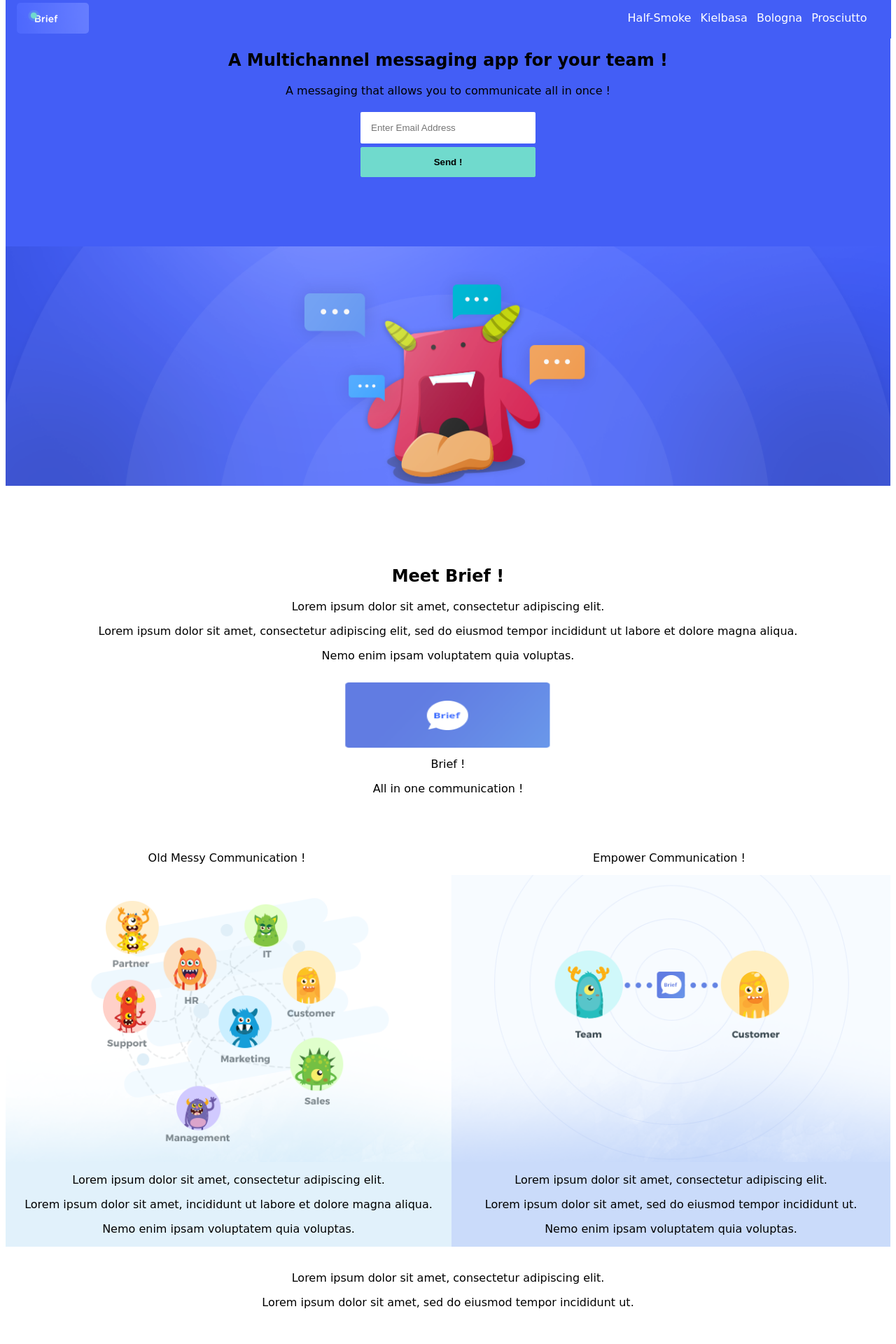
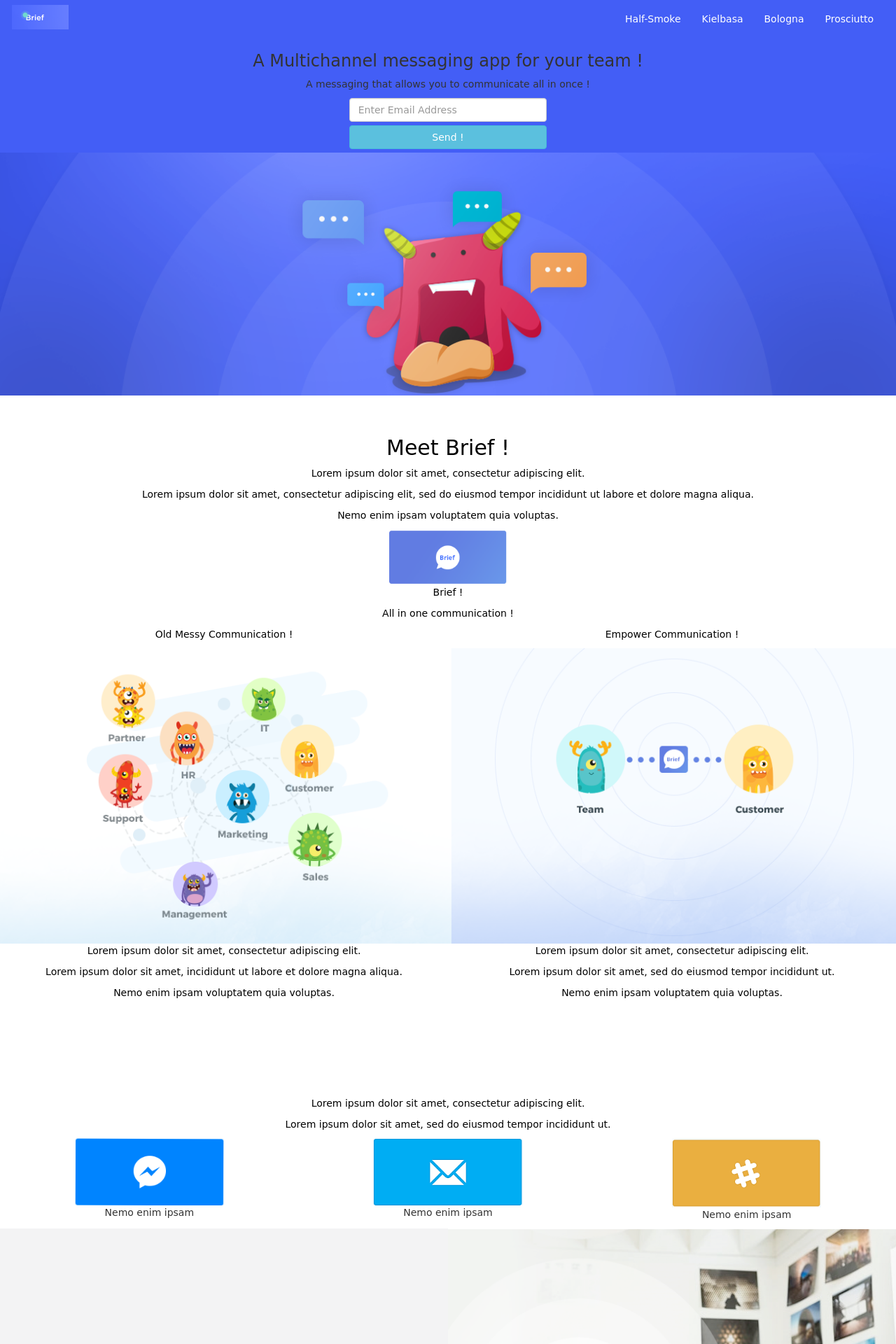
Before and after one commit to divyanshu-rawat/A-Dribbble-Shot, a PHP site: page / in a window 1280 px wide. Shown: the top 1920 px of the page at 70% size. Run offline with PHP 8.4, Linux system fonts and the light colour scheme; some libraries are stand-ins or nearby versions.

Commit message:
User Interface #responsive !

```diff
--- a/css/mycss.css
+++ b/css/mycss.css
@@ -1,278 +1,58 @@
-/*! Basscss | http://basscss.com | MIT License */
 
-.blue
+.navbar-inverse
 {
-	background: #435EF6;
-	color: white;
-    /* margin-left: 8px !important; */
-    /* margin-right: 8px !important; */
-    width: 98.8% !important;
-    margin-bottom:8px !important ;
-    height: 55px;
-    /* border: 1px solid black; */
-    margin-top: -8px;
+    background: #435EF6 !important;
+    border:2px solid #435EF6 !important;
+    margin-bottom:0px !important;
+    border-radius:0px !important;
+}
+li > a
+{
+    color:white !important;
 }
 body
 {
 	background: white;
     font-family: cursive !important;
 }
-.section_image
+.flex
 {
-	/*background-image: url('../rsz_chatbox-logo.jpg');*/
-	/*height: 800px;*/
-
+    background:#f3f3f4;
+    align-items:center;
+    display:flex;
 }
 
-.fa-apple
+.justify-content
 {
-    opacity: 1;
-    color:#00FF00;
+    display: flex;
+    justify-content:center;
 }
 
-.my_font
+.xyz
 {
-    color:white;
-    margin-top:7%;
-    opacity:.7;
+    text-align: center;
+    margin: 0 auto;
 }
 
-.my_font:hover
+.center
 {
-    color:white;
-    margin-top:7%;
-    opacity: 1;
+    text-align: center;
+}
+.width
+{
+    width: 100%;
+}
+.my_padding
+{
+    padding-right:0px !important;
+    padding-left:0px !important;
+}
+.my_margin
+{
+    margin-top: 5px;
 }
 
-
-.section_6
-{
-    height: 800px;
-    /* width: 100% !important; */
-    /* border: 1px solid red; */
-    background: url('../img/brief_final_2.png');
-    background-repeat: no-repeat;
-     background-size:100% auto;
-}
-.section_2_image_1
-{
-	/*background-image: url('../bigstock-Abstract.jpg');*/
-	height: 1550px;
-    background: white;
-    /* border:1px solid red; */
-
-}
-
-.section_div_1
-{
-	margin: 0 auto !important;
-    background-image: url('../img/brief_final_section_2.png');
-    height: 400px;
-    background-size:100% auto;
-    background-repeat: no-repeat;
-}
-
-
-.section__div
-{
-    margin: 0 auto !important;
-    /* background-image: url('../brief_final_section_2.png'); */
-    height: 300px;
-    /* background-size:100% auto; */
-    /* background-repeat: no-repeat; */
-    background: #435EF6;
-}
-
-
-.aside_1
-{
-    height:600px;
-    margin-top:3%;
-    /* border: 1px solid black; */
-
-}
-
-img{
-
-    width:100% ;
-    height:100% ;
-    display:block;
-     border-radius: 5px;
-
-}
-
-.aside_1_inner
-{
-    height:410px;
-    margin:0 auto;
-    margin-top:4% !important;
-    background: url("../img/abcd.png");
-     background-size:100% auto;
-    background-repeat: no-repeat;
-    /* border: 1px solid black; */
-
-}
-
-.section_2_image_2
-{
-	height: 200px;
-	width: 40%;
-	/* border: 1px solid black; */
-	margin-top: 15px !important;
-    margin:0 auto;
-}
-
-.section_2_inner
-{
-    height: 110px;
-    margin-top: 10px !important;
-    margin:0 auto;
-        /*box-shadow: 2px 2px 2px 2px #191919;*/
-}
-
-.section_1_image_2
-{
-    height: 250px;
-    width: 300px;
-    border: 1px solid white;
-    margin-top: 10px !important;
-    margin:0 auto;
-    background: url('../img/psd-chat-icon-clip-art.png');
-    /*opacity: .9;*/
-}
-
-
-.section_4
-{
-    height: 600px;
-    /*border: 1px solid white;*/
-    margin-top: 8%;
-    background: url('../img/brief_final.png');
-    background-repeat: no-repeat;
-    background-size:100% auto;
-      background-color: white;
-
-}
-
-.section_5
-{
-    height: 400px;
-    background: white;
-    /*border: 1px solid white;*/
-    /*background: url('../brief_final.png');*/
-    /*background-repeat: no-repeat;*/
-        /*background-size:100% auto;*/
-}
-
-
-
-.my_nav
-{
-    /* border:1px solid black; */
-    height:120px;
-    margin-top:3%;
-    width: 20% !important;
-    margin-left: 8%;
-    /*box-shadow: 2px 2px 2px 1px #323232;*/
-    border-radius: 5px;
-}
-
-
-.my_nav_3
-{
-    /* border:1px solid black; */
-    height:180px;
-    margin-top:3%;
-    margin-left: 14%;
-    /*box-shadow: 2px 2px 2px 1px #323232;*/
-    border-radius: 5px;
-}
-
-.section_6_inner
-{
-    height:180px;
-    margin-top:44%;
-    margin-left:38%;
-    /*display: flex;*/
-    /*align-items: flex-end !important;*/
-    background:#fcd08c;
-}
-
-
-.my_nav_2
-{
-    /* border:1px solid black; */
-    height:180px;
-    margin-top:3%;
-    margin-left: 2%;
-/*    box-shadow: 4px 4px 4px 4px #7e7e7e;*/
-    border-radius: 5px;
-    height: 330px;
-    margin-top:9%;
-    margin-left:10%;
-    background:#f3f3f4;
-    color:#4c4c4c;
-    border: none;
-}
-
-
-.section_3
-{
-    /*border:1px solid black;*/
-    height: 300px;
-}
-
-
-.my_tag
-{
-	background: #70DACD;
-    width: 250px;
-    padding: 13px;
-    /* opacity: .9; */
-    color: black;
-    border: 1px solid #70DACD;
-    font-weight:bold;
-    border-radius: 2px !important;
-
-}
-
-
-.my_tag:hover
-{
-	opacity: .7;
-
-}
-
-
-
-
-.p_black
+.black
 {
     color: black !important;
 }
-
-
-
-
-
-.my_text
-{
-	font-family:cursive !important;
-}
-
-
-.my_text_2
-{
-	font-family:cursive !important;
-}
-
-
-
-input
-{
-	padding: 15px;
-	border-radius: 2px;
-	opacity: 1;
-	width: 250px;
-	border: none;
-}
--- a/index.html
+++ b/index.html
@@ -6,156 +6,167 @@
 		<title>A template !!</title>
 
 		<link href="css/mycss.css" rel="stylesheet">
-		<link href="css/basscss.min.css" rel="stylesheet">
+		<link rel="stylesheet" href="https://maxcdn.bootstrapcdn.com/bootstrap/3.3.7/css/bootstrap.min.css">
+
+		<script src="https://ajax.googleapis.com/ajax/libs/jquery/3.1.1/jquery.min.js"></script>
+
+		<script src="https://maxcdn.bootstrapcdn.com/bootstrap/3.3.7/js/bootstrap.min.js"></script>
+
 		<link rel="stylesheet" type="text/css" href="https://maxcdn.bootstrapcdn.com/font-awesome/4.7.0/css/font-awesome.min.css">
 
 	</head>
 
 	<body>
-			<div class="fixed sm-col sm-col-12 p2 white blue">
-				<ul class="list-reset left sm-col sm-col-1" style="margin-top:-12px;">
+      <nav class="navbar navbar-inverse">
+        <div class="container-fluid">
+          <div class="navbar-header">
+            <button type="button" class="navbar-toggle" data-toggle="collapse" data-target="#myNavbar">
+              <span class="icon-bar"></span>
+              <span class="icon-bar"></span>
+              <span class="icon-bar"></span>
+            </button>
+
+            	<a class="navbar-brand" href="#" style="padding-top:5px;">
+            		<img src="img/header.png" class="img-responsive" style="width:50%">
+            	</a>
+          </div>
+          <div class="collapse navbar-collapse" id="myNavbar">
+	          <ul class="nav navbar-nav navbar-right">
 	                <li>
-						<img class = "sm-col sm-col-12" src="img/header.png">
+	                    <a href="#">Half-Smoke</a>
+	                </li>
+	                <li>
+	                    <a href="#">Kielbasa</a>
+	                </li>
+
+	                <li>
+	                	<a href="#">Bologna</a>
+	                </li>
+	                <li>
+	                	<a href="#">Prosciutto</a>
 	                </li>
 	           </ul>
-				  <ul class="list-reset right" style="margin:0px;margin-right:10px;">
-					  <li class="inline-block mr1">Half-Smoke</li>
-					  <li class="inline-block mr1">Kielbasa</li>
-					  <li class="inline-block mr1">Bologna</li>
-					  <li class="inline-block mr1">Prosciutto</li>
-				  </ul>
           </div>
-
-			<div class="clearfix sm-col sm-col-12" style="margin-top:3.5%">
-
-			  <div class="clearfix section_image my_text">
-
-			  	<div class="clearfix section__div center sm-col sm-col-12 md-col-12 lg-col-12">
-
-						<h2 class="center " style="">A Multichannel messaging app for your team !</h2>
-								  		<p  class="center ">A messaging that allows you to communicate all in once ! </p>
+        </div>
+      </nav>
+			<div class="col-lg-12 col-md-12 col-sm-12 col-xs-12 my_padding">
 
 
-								  	<div class="clearfix center sm-col sm-col-12 md-col-12 lg-col-12" >
-								  			<div style="margin-top:5px;">
-										  		<form >
-												  <label for="search" class="hide">Search</label>
-												  <input id="search" type="search" class="input" placeholder="Enter Email Address">
-												</form>
+		  	<div class="col-lg-12 col-md-12 col-sm-12 col-xs-12 my_padding" style="background: #435EF6;">
+
+					<center><h3>A Multichannel messaging app for your team !</h3></center>
+			  		<center><p>A messaging that allows you to communicate all in once !</p></center>
+
+				  	<div class="col-lg-12 col-sm-12 col-md-12 col-xs-12">
+				  	<div class="justify-content">
+				  			<div class = "col-lg-3 col-md-3 col-sm-4 col-xs-5">
+								  <input id="search" type="search" class="form-control" placeholder="Enter Email Address">
 							</div>
-
-											<div style="margin-top:5px;">
-												<button class="btn not-rounded my_tag ">Send !</button>
+					</div>
+					<div class="justify-content my_margin">
+							<div class="col-lg-3 col-md-3 col-sm-4 col-xs-5">
+								<button class="btn btn-info width">Send !</button>
+							</div>
 					</div>
 			 	   </div>
 
+
+		 	   <div class="col-lg-12 col-md-12 col-sm-12 col-xs-12 my_padding my_margin">
+		 	   		<img class="img-responsive" src="img/brief_final_section_2.png">
 		 	   </div>
-
-
-			  	<div class="clearfix section_div_1 center sm-col sm-col-12 md-col-12 lg-col-12" >
+	  	</div>
 
 
 
 
 
-		 	   </div>
+	    <div class="col-lg-12 col-md-12 col-sm-12 col-xs-12 my_padding">
 
-			    <div class="section_2_image_1 sm-col sm-col-12  my_text_2" style="margin-top: 1.5%;">
+		  	<div class ="col-lg-12 col-md-12 col-sm-12 col-xs-12" style="margin-top:3%;">
 
-				  	<div style="margin-top:3%;">
-				  		<h2 class="center p_black;"  >Meet Brief !</h2>
-				  		<p class="center  p_black;" >Lorem ipsum dolor sit amet, consectetur adipiscing elit. </p>
-				  		<p  class="center  p_black;" > Lorem ipsum dolor sit amet, consectetur adipiscing elit, sed do eiusmod tempor incididunt ut labore et dolore magna aliqua.</p>
-				  		<p  class="center  p_black;" >  Nemo enim ipsam voluptatem quia voluptas.</p>
-				  	</div>
-
-		  			<div class = "section_2_image_2 center" >
-
-			  			<div class="section_2_inner sm-col sm-col-12 md-col-12 lg-col-12" >
-			  				<span >
-			  			<img src="img/brief_1_final.png" style="width:60%;height:90%;margin: 0 auto ; text-align:center;" >
-			  				</span>
-			  			</div>
-			  				<br><br>
-				  			<p class="center my_style p_black">Brief !</p>
-				  			<p class="center my_style p_black">All in one communication !</p>
-
+		  		<h2 class ="center black"  >Meet Brief !</h2>
+		  		<p  class ="center black" >Lorem ipsum dolor sit amet, consectetur adipiscing elit. </p>
+		  		<p  class ="center black" > Lorem ipsum dolor sit amet, consectetur adipiscing elit, sed do eiusmod tempor incididunt ut labore et dolore magna aliqua.</p>
+		  		<p  class ="center black" >  Nemo enim ipsam voluptatem quia voluptas.</p>
 
 		  	</div>
 
+  			<div class = "col-lg-12 col-md-12 col-sm-12 col-xs-12">
 
-
-					<div class="sm-col sm-col-12 aside_1">
-
-						<div class="left sm-col col-sm-6" style="width:50%;">
-							<p class = "center p_black" >Old Messy Communication !</p>
+				<div class="col-lg-12 col-sm-12 col-md-12 col-xs-12">
+				  	<div class="justify-content">
+				  			<div class = "col-lg-2 col-md-3 col-sm-4 col-xs-5">
+								  <img src="img/brief_1_final.png" class="img-responsive">
+							</div>
 					</div>
 
-						<div class="right sm-col col-sm-6" style="width:50%;">
-							<p class = "center p_black" >Empower Communication !</p>
+		  			<div class="col-lg-12 col-md-12 col-sm-12 col-xs-12">
+			  			<p class="center black">Brief !</p>
+			  			<p class="center black">All in one communication !</p>
+			  		</div>
 				</div>
 
-						<div class = "center aside_1_inner sm-col-12"   >
+			</div>
+		</div>
 
+					<div class="col-lg-12 col-md-12 col-sm-12 col-xs-12 my_padding">
 
+						<div class="col-lg-12 col-md-12 col-sm-12 col-xs-12 my_padding" >
+							<div class="col-lg-6 col-md-6 col-sm-6 col-xs-6 my_padding" >
+								<p class = "center black" >Old Messy Communication !</p>
+							</div>
+
+							<div class="col-lg-6 col-md-6 col-sm-6 col-xs-6 my_padding" >
+								<p class = "center black" >Empower Communication !</p>
+							</div>
 
 						</div>
 
-						<div class="left sm-col col-sm-6" style="width:50.4%;background:#E1F1FB;">
-							<p class="center  p_black">Lorem ipsum dolor sit amet, consectetur adipiscing elit. </p>
-				  			<p  class="center p_black "> Lorem ipsum dolor sit amet, incididunt ut labore et dolore magna aliqua.</p>
-				  			<p  class="center p_black ">  Nemo enim ipsam voluptatem quia voluptas.</p>
+						<div class = "col-lg-12 col-md-12 col-sm-12 col-xs-12 my_padding">
+
+							<img src="img/abcd.png" class="img-responsive">
+
 						</div>
 
-						<div class="right  col-sm-6" style="width:49.6%;background:#CADBFA">
-							<p class="center p_black">Lorem ipsum dolor sit amet, consectetur adipiscing elit. </p>
-				  			<p  class="center p_black"> Lorem ipsum dolor sit amet, sed do eiusmod tempor incididunt ut.</p>
-				  			<p  class="center p_black">  Nemo enim ipsam voluptatem quia voluptas.</p>
+						<div class="col-lg-12 col-md-12 col-sm-12 col-xs-12 my_padding" >
+
+						 <div class="col-lg-6 col-md-6 col-sm-6 col-xs-6 my_padding" >
+							<p  class="center black">Lorem ipsum dolor sit amet, consectetur adipiscing elit. </p>
+				  			<p  class="center black "> Lorem ipsum dolor sit amet, incididunt ut labore et dolore magna aliqua.</p>
+				  			<p  class="center black ">  Nemo enim ipsam voluptatem quia voluptas.</p>
+						 </div>
+
+						 <div class="col-lg-6 col-md-6 col-sm-6 col-xs-6 my_padding" >
+							<p  class="center  black">Lorem ipsum dolor sit amet, consectetur adipiscing elit. </p>
+				  			<p  class="center black"> Lorem ipsum dolor sit amet, sed do eiusmod tempor incididunt ut.</p>
+				  			<p  class="center black">  Nemo enim ipsam voluptatem quia voluptas.</p>
+						 </div>
+
 						</div>
 
 
 
 					</div>
 
-				  <div class="sm-col sm-col-12 section_3">
+				  <div class="col-lg-12 col-md-12 col-sm-12 col-xs-12 my_padding" style="margin-top:10%;">
 
-				  		<p class="center p_black">Lorem ipsum dolor sit amet, consectetur adipiscing elit. </p>
-				  			<p  class="center p_black"> Lorem ipsum dolor sit amet, sed do eiusmod tempor incididunt ut.</p>
+				  <div class="col-lg-12 col-md-12 col-sm-12 col-xs-12 my_padding">
+				  		<p  class="center black">Lorem ipsum dolor sit amet, consectetur adipiscing elit. </p>
+			  			<p  class="center black"> Lorem ipsum dolor sit amet, sed do eiusmod tempor incididunt ut.</p>
+				  </div>
+				  <div class="col-lg-12 col-md-12 col-sm-12 col-xs-12 my_padding">
 
-				  	<div class="sm-col sm-col-3 my_nav" style="margin-left:14%;">
-
-				  			<img src="img/messenger.png">
-
-			  				<p  class="center">  Nemo enim ipsam </p>
-
-				  	</div>
-				  			<div class="sm-col sm-col-3 my_nav" >
-
-				  			<img src="img/mail.png">
-
+	  			  	<div class="col-lg-2 col-lg-offset-1 col-md-2 col-md-offset-1 col-sm-2 col-sm-offset-1 col-xs-2 col-xs-offset-1 my_padding">
+			  			<img src="img/messenger.png" class="img-responsive">
 		  				<p  class="center">  Nemo enim ipsam </p>
 				  	</div>
-				  			<div class="sm-col sm-col-3 my_nav" >
-
-				  			<img src="img/slack.png">
-
+		  			<div class="col-lg-2 col-lg-offset-2 col-md-2 col-md-offset-2 col-sm-2 col-sm-offset-2 col-xs-2 col-xs-offset-2 my_padding" >
+			  			<img src="img/mail.png" class="img-responsive">
 			  			<p  class="center">  Nemo enim ipsam </p>
 				  	</div>
-
-
-				</div>
-
-
-				  <div class="sm-col sm-col-12 section_4" >
-
-						<div class="sm-col sm-col-4 my_nav_2" >
-							<h2 class="center">Imagine all our conversation</h2>
-							<p class="center ">Lorem ipsum dolor sit amet, consectetur adipiscing elit. </p>
-					  		<p  class="center "> Lorem ipsum dolor sit amet, incididunt ut labore et dolore magna aliqua.</p>
-
-
-					  		<div style="margin-top:5px;margin: 0 auto !important;" class="center">
-								<button class="btn not-rounded my_tag my_btn">Send !</button>
+		  			<div class="col-lg-2 col-lg-offset-2 col-md-2 col-md-offset-2 col-sm-2 col-sm-offset-2 col-xs-2 col-xs-offset-2 my_padding" >
+			  			<img src="img/slack.png" class="img-responsive">
+			  			<p  class="center">  Nemo enim ipsam </p>
 				  	</div>
 
 				  </div>
@@ -163,61 +174,79 @@
 
 				</div>
 
-				  <div class="sm-col sm-col-12 section_5">
 
-				  		<h2 class="center p_black" >Much More Features !</h2>
-							<p class="center  p_black" >Lorem ipsum dolor sit amet, consectetur adipiscing elit. </p>
+				  <div class="col-lg-12 col-md-12 col-sm-12 col-xs-12 my_padding flex">
 
-						  <div class="sm-col sm-col-12 section_3">
+				  		<div class="col-lg-6 col-md-6 col-sm-5 col-xs-5 my_padding">
+				  		  <div class="col-lg-12 col-md-12 col-sm-12 col-xs-12 my_padding">
 
-						  	<div class="sm-col sm-col-2 my_nav_3" style="margin-left:14%;">
+							<h3 class="center">Imagine all our conversation</h3>
+							<p class="center ">Lorem ipsum dolor sit amet, consectetur. </p>
+					  		<p  class="center "> Lorem ipsum dolor sit amet, incididunt ut labore.</p>
 
-						  			<img src="img/my_image.png">
-
-					  				<p  class="center p_black" >  Nemo enim ipsam </p>
-						  				<!-- <p  class="center ">  Nemo enim ipsam voluptatem quia voluptas.</p> -->
+					  	<div class="justify-content">
+					  		<div class="col-lg-5 col-md-6 col-sm-10 col-xs-10 xyz">
+								<button class="btn btn-info width">Send !</button>
 							</div>
-						  			<div class="sm-col sm-col-2 my_nav_3" >
-
-						  			<img src="img/brief_final (1).png">
-
-						  			<p  class="center p_black">  Nemo enim ipsam </p>
-						  	</div>
-						  			<div class="sm-col sm-col-2 my_nav_3">
-
-						  			<img src="img/brief_final_1.png">
-
-						  			<p  class="center p_black">  Nemo enim ipsam </p>
 						</div>
 
 
 						  </div>
-
 						 </div>
 
-				<div class="sm-col sm-col-12 section_6">
-
-					<div class="sm-col sm-col-3 section_6_inner">
-
-						<div class="center sm-col sm-col-12 md-col-12 lg-col-12" >
-
-					  			<div style="margin-top:5px;">
-							  		<form >
-									  <label for="search" class="hide">Search</label>
-									  <input id="search" type="search" class="input" placeholder="Enter Email Address">
-									</form>
-								</div>
-
-								<div style="margin-top:5px;">
-									<button class="btn not-rounded my_tag ">Send !</button>
+				  	 	<div class="col-lg-6 col-md-6 col-sm-7 col-xs-7 my_padding" >
+							<img src="img/brief_final.png" class="img-responsive">
 						 </div>
 
 				</div>
 
+				  <div class="col-lg-12 col-md-12 col-sm-12 col-xs-12 my_padding" >
+					  <div class="col-lg-12 col-md-12 col-sm-12 col-xs-12 my_padding">
+					  		<h3 class="center black" >Much More Features !</h3>
+							<p class="center black" >Lorem ipsum dolor sit amet, consectetur adipiscing elit. </p>
+					  </div>
+					<div class="col-lg-12 col-md-12 col-sm-12 col-xs-12 my_padding" >
+
+					<div class="col-lg-2 col-lg-offset-1 col-md-2 col-md-offset-1 col-sm-2 col-sm-offset-1 col-xs-2 col-xs-offset-1 my_padding" >
+			  			<img src="img/my_image.png"  class="img-responsive" >
+		  				<p  class="center">  Nemo enim ipsam </p>
+				  	</div>
+
+
+				  	<div class="col-lg-2 col-lg-offset-2 col-md-2 col-md-offset-2 col-sm-2 col-sm-offset-2 col-xs-2 col-xs-offset-2 my_padding"  >
+			  			<img src="img/brief_final (1).png"  class="img-responsive" >
+			  			<p  class="center">  Nemo enim ipsam </p>
+				  	</div>
+
+
+		  			<div class="col-lg-2 col-lg-offset-2 col-md-2 col-md-offset-2 col-sm-2 col-sm-offset-2 col-xs-2 col-xs-offset-2 my_padding"  >
+			  			<img src="img/brief_final_1.png"  class="img-responsive" >
+			  			<p  class="center">  Nemo enim ipsam </p>
+				  	</div>
 				  	</div>
 
 				</div>
 
+				<div class="col-lg-12 col-md-12 col-sm-12 col-xs-12 my_padding" style="background:#fcd08c;">
+
+					<div class="col-lg-12 col-md-12 col-sm-12 col-xs-12 my_padding">
+						<img src="img/brief_final_2.png" class="img-responsive">
+					</div>
+
+					<div class="col-lg-12 col-md-12 col-sm-12 col-xs-12 my_padding" style="margin-bottom:2%;background:#fcd08c;" >
+
+				  		 	<div class="justify-content">
+				  			<div class = "col-lg-3 col-md-3 col-sm-4 col-xs-5">
+								  <input id="search" type="search" class="form-control" placeholder="Enter Email Address">
+							</div>
+							</div>
+							<div class="justify-content my_margin">
+							<div class="col-lg-3 col-md-3 col-sm-4 col-xs-5">
+								<button class="btn btn-info width">Send !</button>
+							</div>
+							</div>
+
+			 	   </div>
 				</div>
 
 			</div>
```
Also changed, not shown: brief_final (1).png (added), css/basscss.min.css (deleted), img/brief_final (1).png, img/brief_final.png, img/brief_final_2.png. Lines whose indentation alone changed are shown as unchanged.
